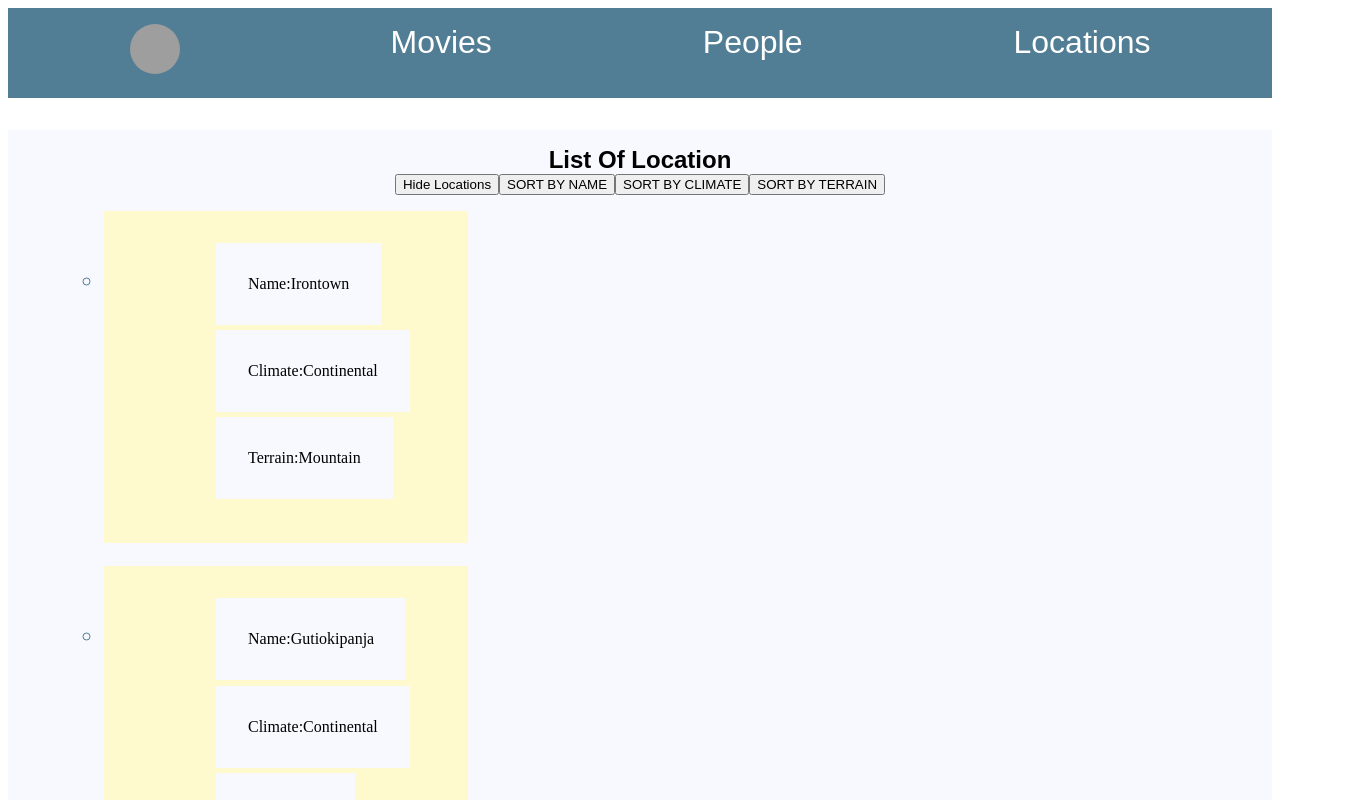
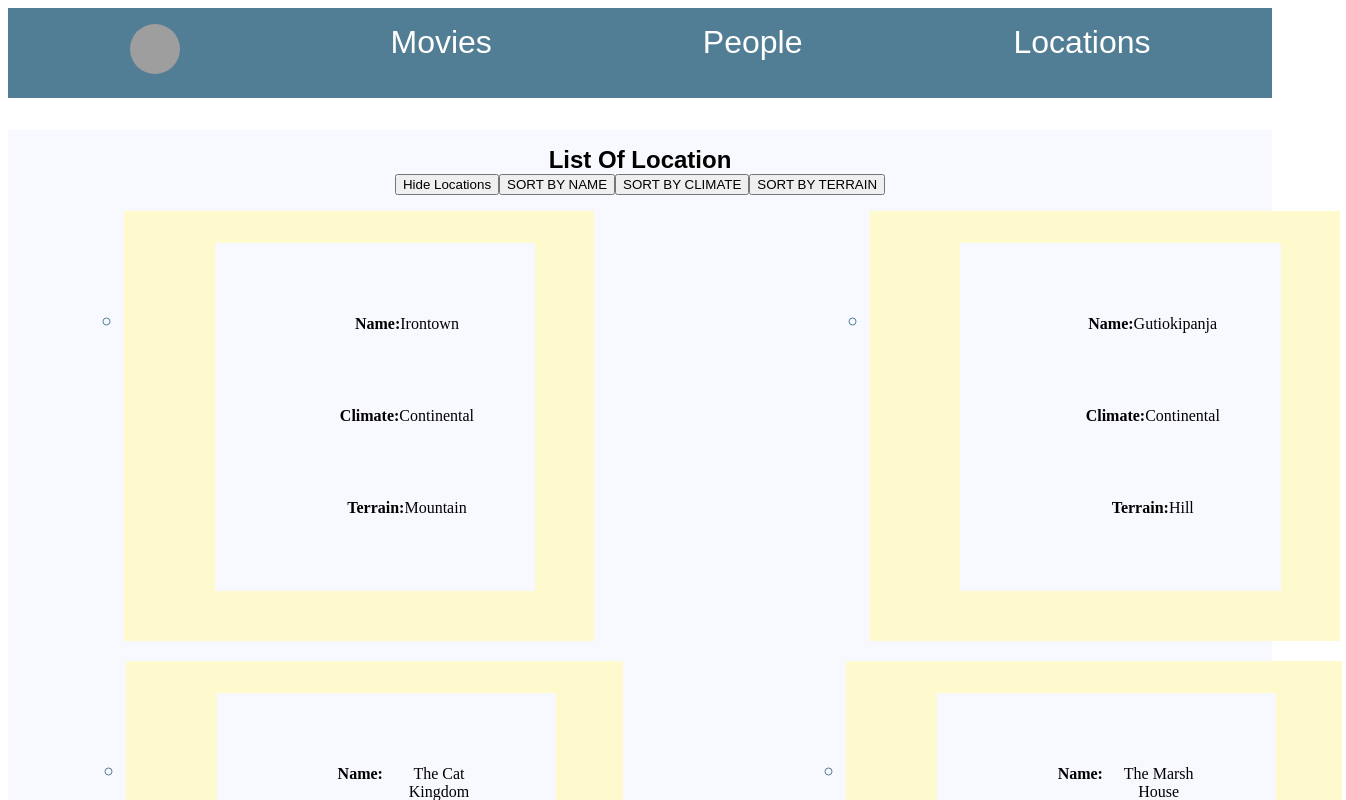
Before and after one commit to joinpursuit/9-1-module-three-assessment, a React (Create React App) app: page /locations in a window 1280 px wide. Both pictures are taken after a click on the button "Show Locations". Shown: the top 800 px of the page, 1346 px wide, since content can reach past the window. Built offline with nearby package versions, Linux system fonts and the light colour scheme; grey boxes are pictures that could not be loaded; the HTML template or start-up script is replaced by a standard one.

Commit message:
Safe point: Making Progress with CSS

```diff
--- a/src/components/Locations.js
+++ b/src/components/Locations.js
@@ -40,31 +40,31 @@ export default function Locations () {
                  <button type='submit' onClick={() => handleSort('terrain')}>SORT BY TERRAIN</button>
                 </>
             ) : null}
-
-            <ul className='work'>
+            <ul>
                 {hide ? datas.map(({id, name, climate, terrain}) => (
-                    <ul key={id}>
+                <ul key={id} className='work'>
                     <li>
-                        <ul>
+                    <ul >
+                    <li className='details'>
                             <ul>
                             <li>
-                                <span>Name:</span>{name}
+                                <span>Name: </span> {name}
                             </li>
-                            </ul>
-                            <ul>
+
+
                             <li>
-                                <span>Climate:</span>{climate}
+                                <span>Climate: </span>   {climate}
                             </li>
-                            </ul>
-                            <ul>
+
+
                             <li>
                                 <span>Terrain: </span>{terrain}
                             </li>
                             </ul>
-                        </ul>
                     </li>
                     </ul>
-
+                    </li>
+                 </ul>
                 )): null}
             </ul>
         </main>
--- a/src/index.css
+++ b/src/index.css
@@ -38,30 +38,28 @@ li {
 }
 
 .locations {
-
   background: ghostwhite;
   padding: 1em;
   min-height: 80vh;
+  justify-content: space-between;
 }
 
-.work ul {
+.locations > ul {
   display: flex;
-  flex-direction: row;
   flex-wrap: wrap;
   justify-content: space-between;
   margin-left: 0;
-  margin-bottom:2%;
-  list-style-position: outside;
-
-
+  /* margin-right: 0; */
 }
 
 
 .locations ul > li {
   background: lemonchiffon;
-  width: 26%;
+  width: 100%;
   padding: 2em;
-
+  margin-bottom: 5%;
+  margin-left: 5%;
+  justify-content: center;
 }
 
 .locations ul > li > ul {
@@ -73,15 +71,16 @@ li {
   background: ghostwhite;
   display: flex;
   flex-wrap: no-wrap;
-  width: 90%;
+  width: 70%;
   justify-content: center;
 }
 
 .locations ul > li > ul li span {
   text-align: center;
   display: inline-block;
-  width: 100%;
+  /* width: 100%; */
 }
+
 .details li {
   list-style: none;
   margin: 0.5em 0;
```
